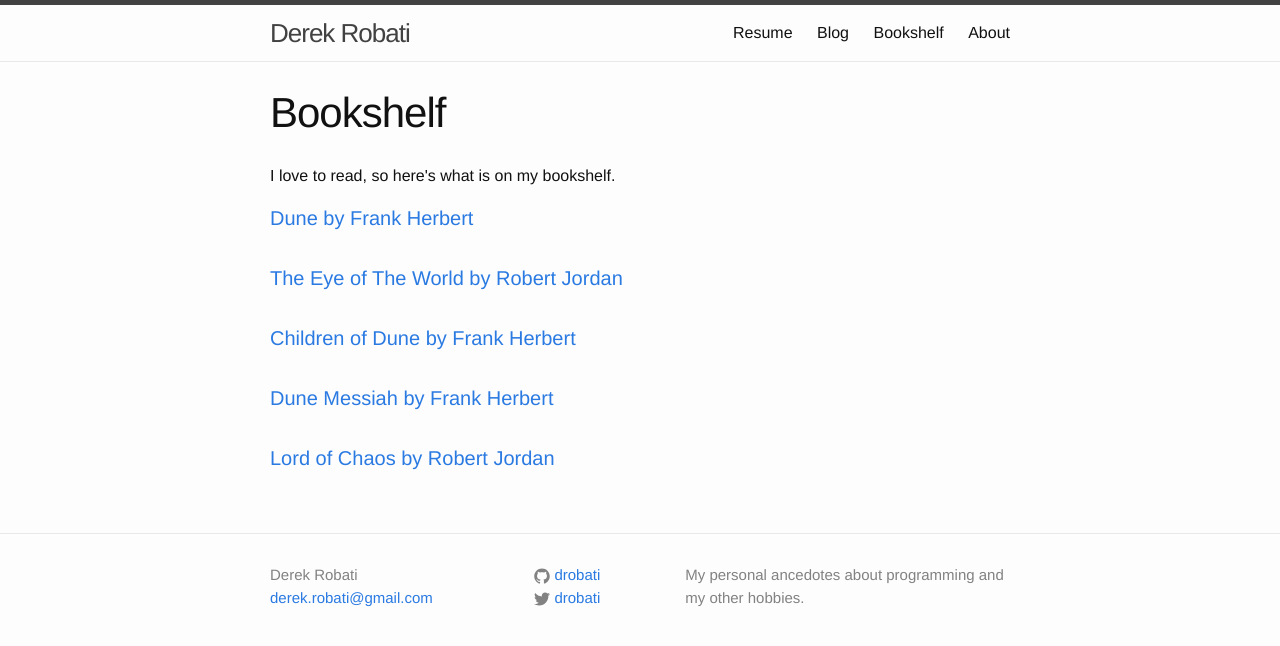
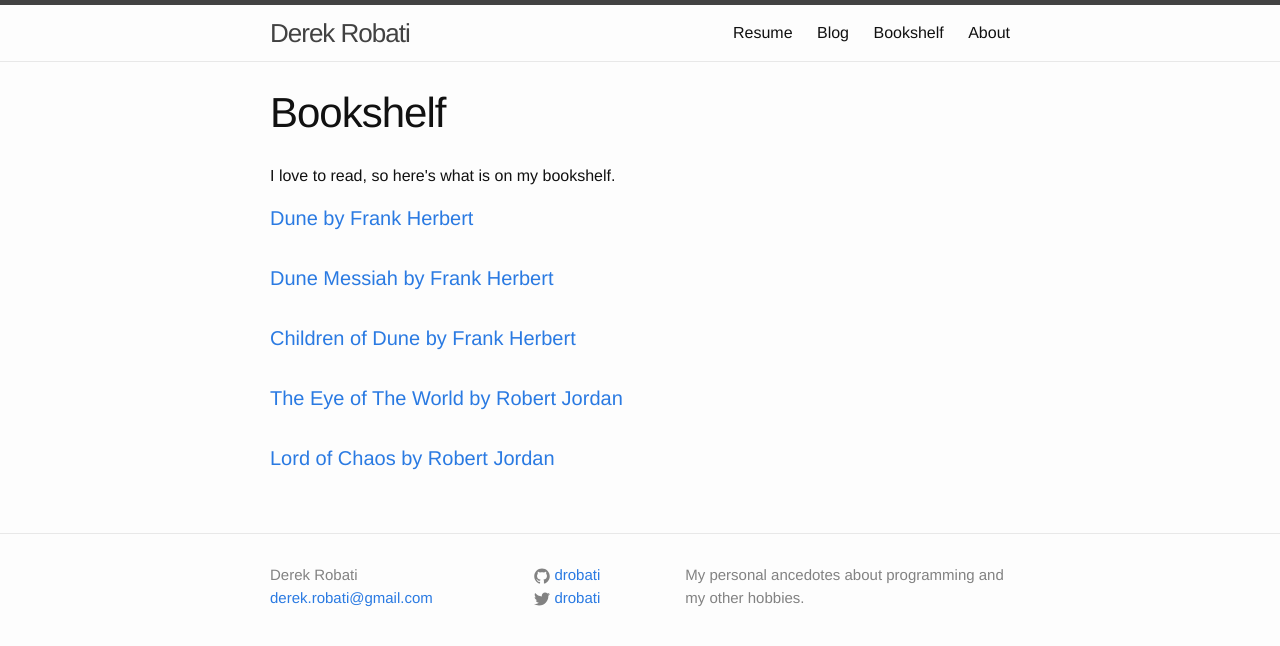
Before and after one commit to drobati/drobati.github.com, a Jekyll site: the page built from books.md, in a window 1280 px wide. Shown: the top 646 px of the page. Built offline with Jekyll 4.4.1, drawn with Linux system fonts in a browser that asks for light colours.

Commit message:
Order defined by filename is fine by me.

```diff
--- a/books.md
+++ b/books.md
@@ -9,8 +9,7 @@ permalink: /books/
   <p>I love to read, so here's what is on my bookshelf.</p>
 
   <ul class="post-list">
-    {% assign sorted_books = site.books | sort: 'series' | sort: 'volume' %}
-    {% for book in sorted_books %}
+    {% for book in site.books %}
       <li>
         <h4>
           <a href="{{ book.url }}">{{ book.title }} by {{ book.author }}</a>
```
Also changed, not shown: _books/dune-1-dune.md (renamed from _books/dune.md), _books/dune-2-dune-messiah.md (renamed from _books/dune-messiah.md), _books/dune-3-children-of-dune.md (renamed from _books/children-of-dune.md), _books/wot-1-eye-of-the-world.md (renamed from _books/eye-of-the-world.md), _books/wot-2-lord-of-chaos.md (renamed from _books/lord-of-chaos.md).
